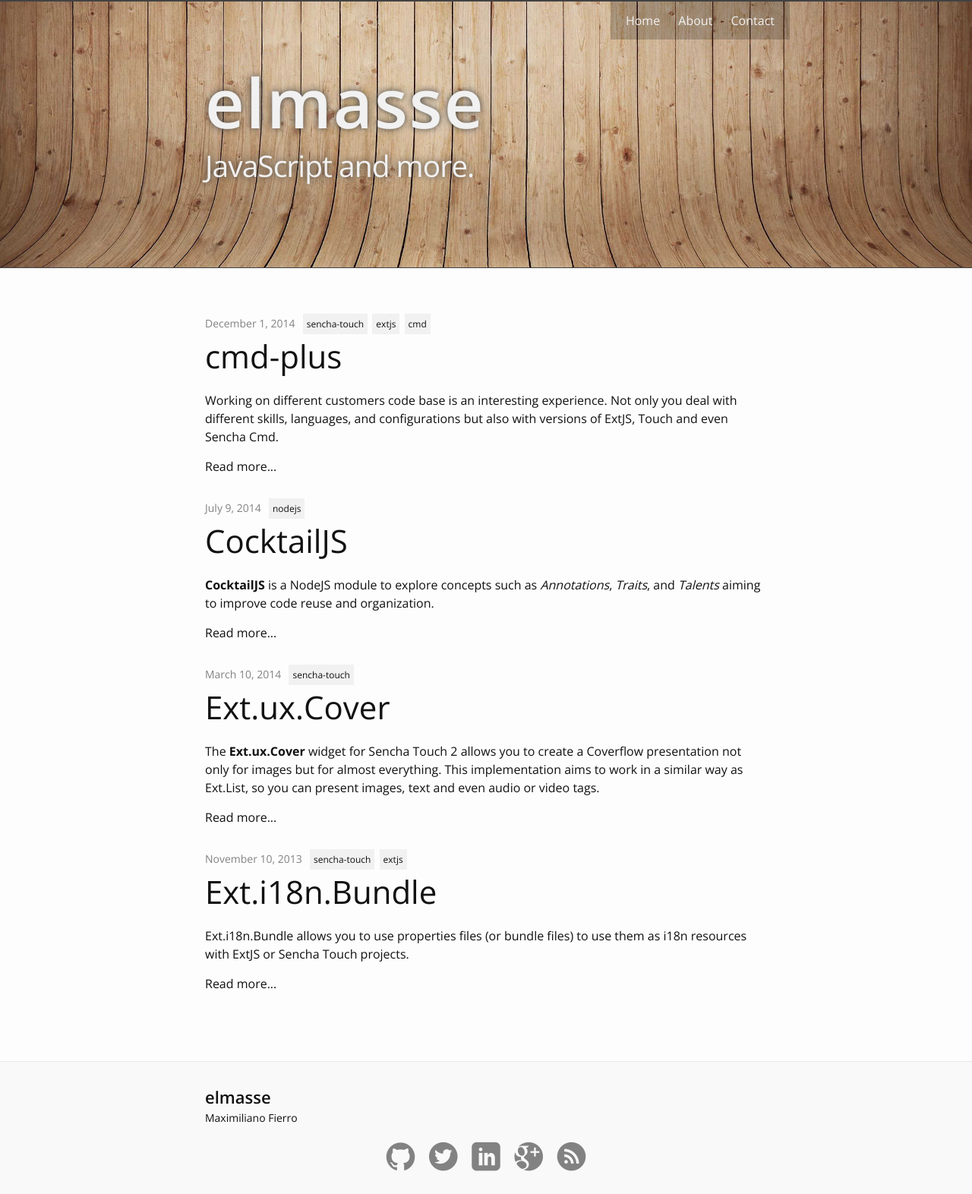
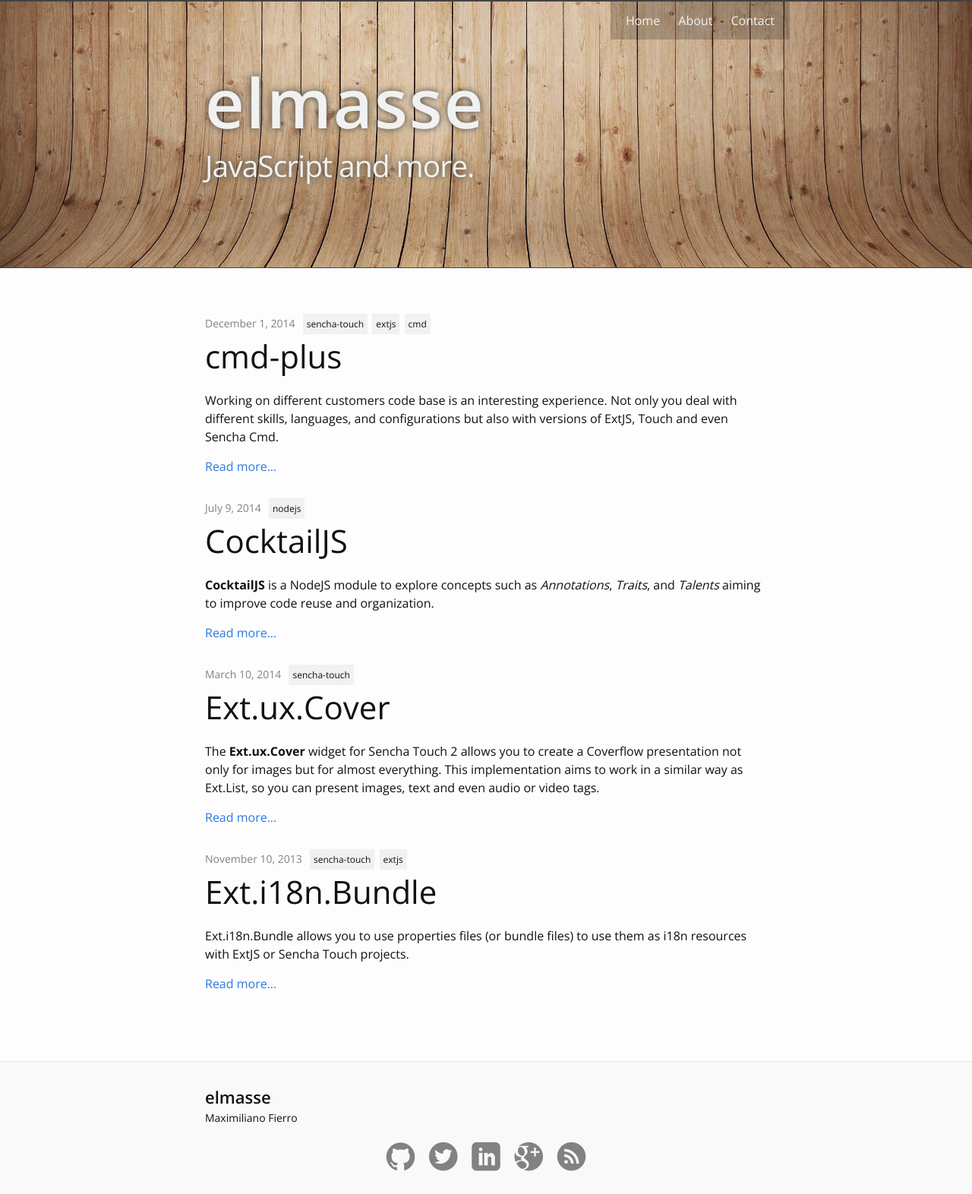
Before and after one commit to elmasse/elmasse.io, a Jekyll site: the page built from index.html, in a window 1280 px wide. Shown: the whole page at 76% size. Built offline with Jekyll 4.4.1, drawn with Linux system fonts in a browser that asks for light colours; Markdown is read by kramdown in place of the engine named in the settings.

Commit message:
readmore link color

```diff
--- a/_sass/_layout.scss
+++ b/_sass/_layout.scss
@@ -152,6 +152,11 @@
         text-decoration: none;
         color: $text-color;
     }
+
+    a.read-more,
+    a.read-more:visited {
+        color: $brand-color;
+    }
 }
 
 .post-meta {
--- a/index.html
+++ b/index.html
@@ -17,7 +17,7 @@
         </h2>
         <p>
           {{ post.excerpt }}
-           <a href="{{ post.url | prepend: site.baseurl }}">Read more...</a>
+           <a class="read-more" href="{{ post.url | prepend: site.baseurl }}">Read more...</a>
         </p>
       </li>
     {% endfor %}
```
